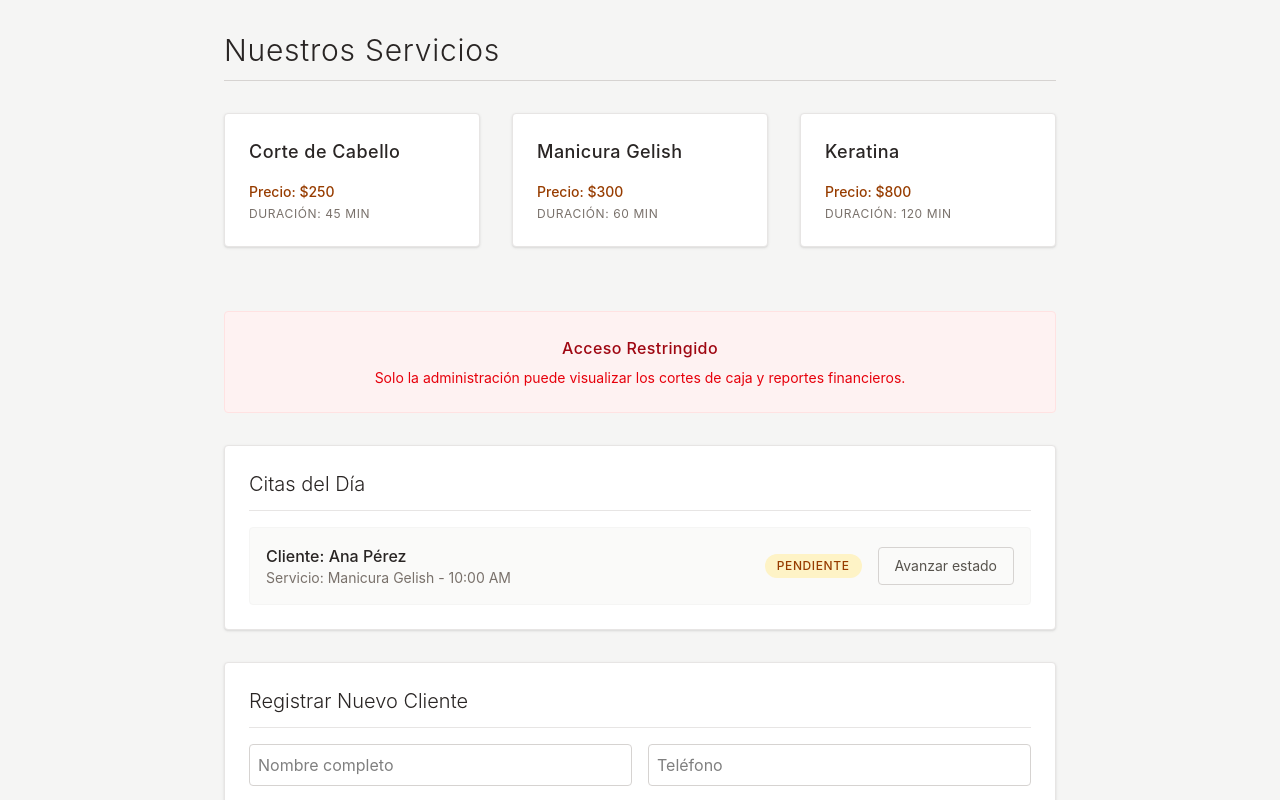
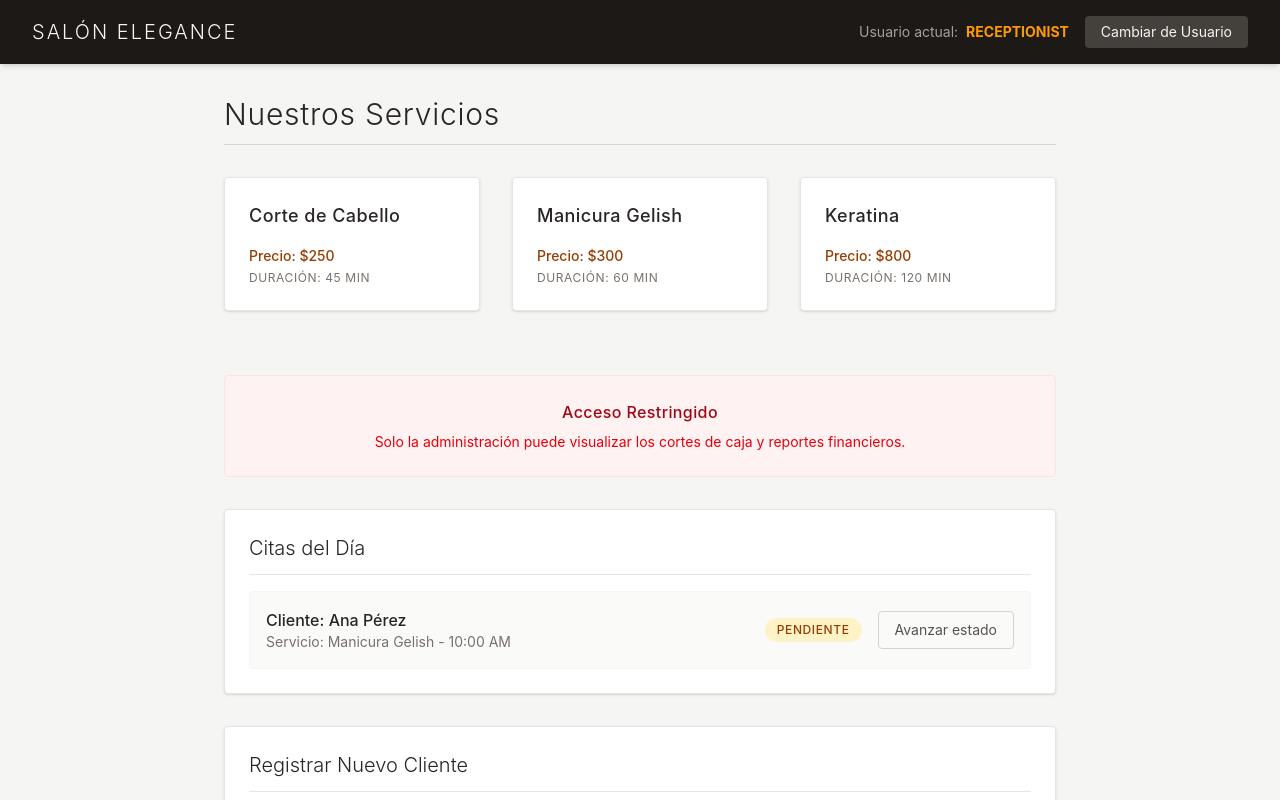
Before and after one commit to Georgina2615/salon, a React (Vite) app: page / in a window 1280 px wide. Shown: the top 800 px of the page. Built offline with nearby package versions, Linux system fonts and the light colour scheme.

Commit message:
feat: se implemento el context API para sesion

```diff
--- a/src/App.jsx
+++ b/src/App.jsx
@@ -1,21 +1,26 @@
-import { ServicesContainer } from './examples/ServicesContainer'
-import { ProtectedFinancialReport } from './examples/FinancialReport'
-import { AppointmentsSection } from './examples/AppointmentsSection'
-import { NewClientForm } from './examples/NewClientForm'
+import { AuthProvider } from './context/AuthContext';
+import { Header } from './components/Header';
+import { ServicesContainer } from './examples/ServicesContainer';
+import { ProtectedFinancialReport } from './examples/FinancialReport';
+import { AppointmentsSection } from './examples/AppointmentsSection';
+import { NewClientForm } from './examples/NewClientForm';
 
 function App() {
   return (
-    <div className="min-h-screen bg-stone-100 font-sans">
-      <ServicesContainer />
+    <AuthProvider>
+      <div className="min-h-screen bg-stone-100 font-sans pb-12">
+        <Header />
 
-      <div className="max-w-4xl mx-auto px-8">
-        <ProtectedFinancialReport />
-        <AppointmentsSection />
-        <NewClientForm />
+        <ServicesContainer />
 
+        <div className="max-w-4xl mx-auto px-8">
+          <ProtectedFinancialReport />
+          <AppointmentsSection />
+          <NewClientForm />
+        </div>
       </div>
-    </div>
-  )
+    </AuthProvider>
+  );
 }
 
-export default App
+export default App;
--- /dev/null
+++ b/src/components/Header.jsx
@@ -0,0 +1,22 @@
+import { useAuth } from '../context/AuthContext';
+
+export const Header = () => {
+  const { role, toggleRole } = useAuth();
+
+  return (
+    <header className="bg-stone-900 text-stone-100 p-4 px-8 flex justify-between items-center shadow-md">
+      <h1 className="text-xl font-light tracking-widest">SALÓN ELEGANCE</h1>
+      <div className="flex items-center gap-4">
+        <span className="text-sm text-stone-400">
+          Usuario actual: <strong className="text-amber-500 uppercase ml-1">{role}</strong>
+        </span>
+        <button
+          onClick={toggleRole}
+          className="bg-stone-700 hover:bg-stone-600 px-4 py-1.5 rounded-sm text-sm transition-colors cursor-pointer"
+        >
+          Cambiar de Usuario
+        </button>
+      </div>
+    </header>
+  );
+};
--- /dev/null
+++ b/src/context/AuthContext.jsx
@@ -0,0 +1,19 @@
+import { createContext, useState, useContext } from 'react';
+
+const AuthContext = createContext();
+
+export const AuthProvider = ({ children }) => {
+  const [role, setRole] = useState('receptionist');
+
+  const toggleRole = () => {
+    setRole(role === 'receptionist' ? 'admin' : 'receptionist');
+  };
+
+  return (
+    <AuthContext.Provider value={{ role, toggleRole }}>
+      {children}
+    </AuthContext.Provider>
+  );
+};
+
+export const useAuth = () => useContext(AuthContext);
--- a/src/examples/withAuth.jsx
+++ b/src/examples/withAuth.jsx
@@ -1,9 +1,10 @@
+import { useAuth } from '../context/AuthContext';
+
 export const withAuth = (WrappedComponent) => {
-  // Retornamos un nuevo componente funcional
   return (props) => {
-    const userRole = "receptionist";
+    const { role } = useAuth();
 
-    if (userRole !== "admin") {
+    if (role !== "admin") {
       return (
         <div className="bg-red-50 p-6 rounded-sm border border-red-100 text-center mt-8">
           <h3 className="text-red-800 font-medium tracking-wide">Acceso Restringido</h3>
```
